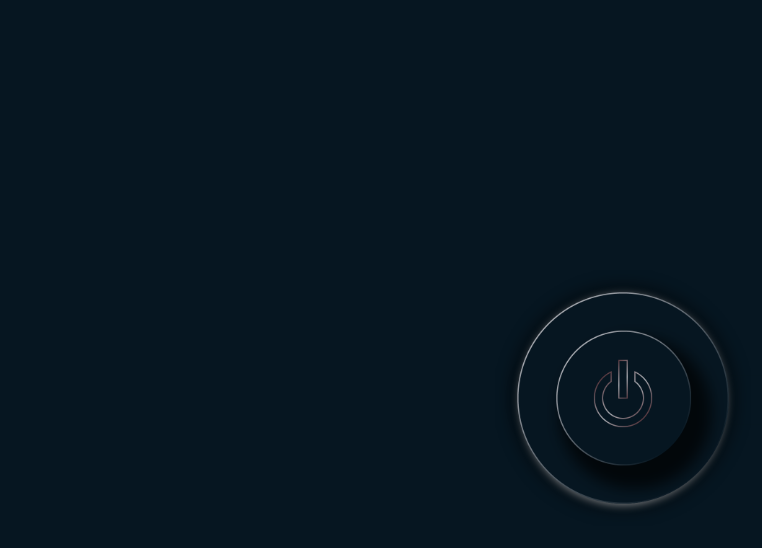
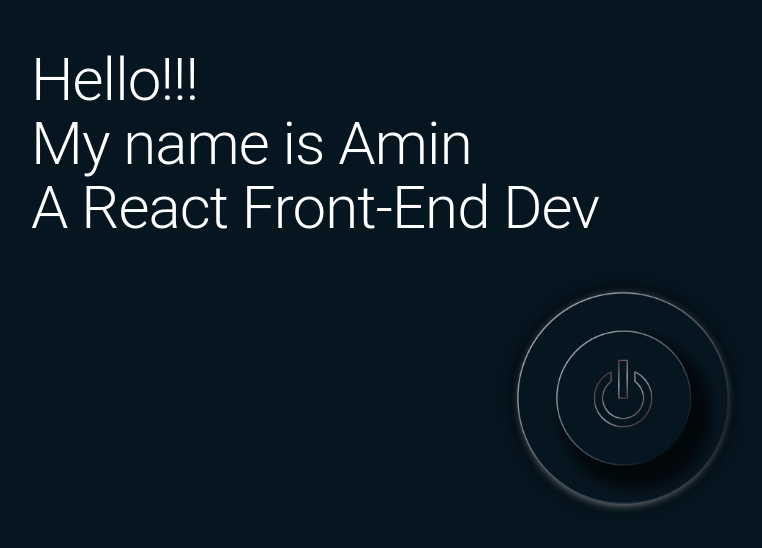
Before and after one commit to AminnimAMoh/Portfolio-React, a React (Create React App) app in the folder andramediandesign/: page / in a window 1280 px wide. Shown: the top 548 px of the page, without its empty margins (17-779 px from the left). Built offline with nearby package versions, Linux system fonts and the light colour scheme.

Commit message:
Intro transit from the power button.

```diff
--- a/andramediandesign/src/App.tsx
+++ b/andramediandesign/src/App.tsx
@@ -7,6 +7,7 @@ import { useSelector, useDispatch } from "react-redux";
 import { makeStyles } from "@material-ui/core/styles";
 import { RootState } from "./store";
 import { rowGridToggleToReverce } from "./redux/slices/ScreenSettingsSlice";
+import { Typography } from "@material-ui/core";
 
 const useStyle = makeStyles((theme) => ({
   root: {
@@ -31,6 +32,11 @@ const useStyle = makeStyles((theme) => ({
   landinginfo: {
     position: "absolute",
   },
+  Splash:{
+    position: 'absolute', width: '100%', height: '100%',
+    padding: theme.spacing(6),
+    color: 'white'
+  }
 }));
 
 function App(): React.ReactElement {
@@ -49,6 +55,17 @@ function App(): React.ReactElement {
     <div
       className={rootState ? `${classes.root} open` : `${classes.root} close`}
     >
+      <div className={classes.Splash}>
+        <Typography variant="h1">
+          Hello!!!
+        </Typography>
+        <Typography variant="h1">
+          My name is Amin
+        </Typography>
+        <Typography variant="h1">
+          A React Front-End Dev
+        </Typography>
+      </div>
       <MenuButton />
       <ContentContainer />
     </div>
--- a/andramediandesign/src/views/MenuButton/index.tsx
+++ b/andramediandesign/src/views/MenuButton/index.tsx
@@ -86,7 +86,6 @@ function MenuButton(): React.ReactElement {
       setPowerState(() => !powerState);
     }
   };
-  console.log(showInfo);
 
   const handleClick = (e: React.MouseEvent<HTMLDivElement>) => {
     const payload = e.currentTarget.id;
--- a/andramediandesign/src/views/MenuButton/style.tsx
+++ b/andramediandesign/src/views/MenuButton/style.tsx
@@ -155,17 +155,20 @@ const useStyle = makeStyles((theme) => ({
   introTexts_text: {
     position: "relative",
     zIndex: 0,
-    padding: theme.spacing(1, 1, 1, 1),
+    display: 'block',
+    color: '#e4e5e7',
+    padding: theme.spacing(1, 1, 1, 2),
     "&::before": {
       content: '""',
       display: "block",
-      backgroundColor: "#e4e5e7",
+      // backgroundColor: "#e4e5e7",
       position: "absolute",
       top: 0,
       bottom: 0,
-      left: "-30%",
+      left: "-40%",
       right: 0,
       zIndex: -3,
+      borderRadius: '6px'
     },
     "&::after": {
       content: '""',
@@ -178,16 +181,18 @@ const useStyle = makeStyles((theme) => ({
       left: "-30%",
       right: 0,
       zIndex: 1,
-      transition: 'width 1s ease-in-out'
+      transition: 'width 1s ease-in-out 1.1s, transform 1s ease-in-out'
     },
     "&.open": {
       "&::after": {
         width: 0,
+        transform: 'translateX(100%) scale(1.1)',
       },
     },
     "&.close": {
       "&::after": {
-        width: '125%',
+        width: '130%',
+        transform: 'translateX(0) scale(1.1)'
       },
     },
   },
```
